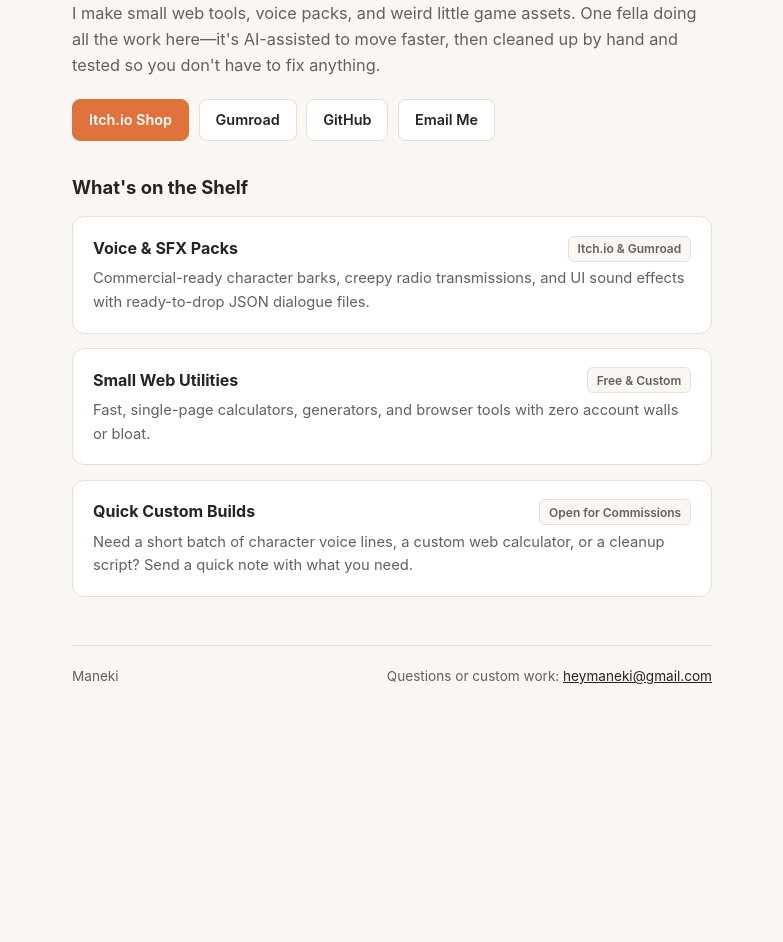
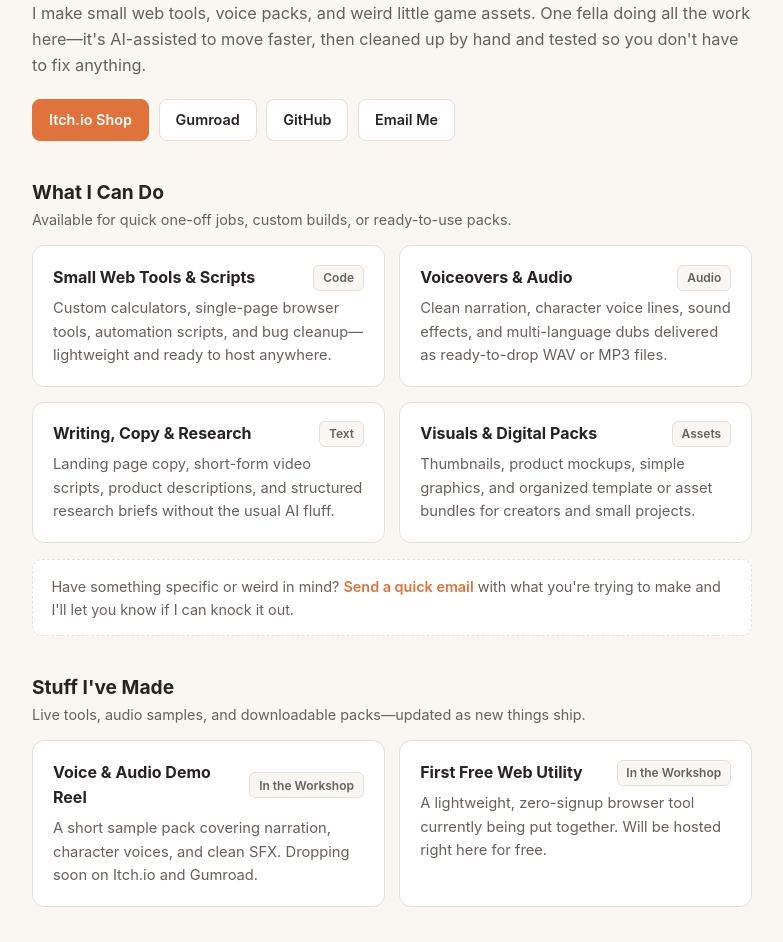
Before and after one commit to heymaneki/heymaneki.github.io, a plain HTML site: page index.html in a window 1280 px wide. Shown: the part 141-1083 px from the top of the page, without its empty margins (248-1031 px from the left). Before the commit the page ends 869 px from the top, so only its background shows below. Drawn offline with Linux system fonts and the light colour scheme.

Commit message:
Revise index.html for updated services and layout
Updated the title and various sections to reflect new services and capabilities. Adjusted styling and layout for better presentation.

```diff
--- a/index.html
+++ b/index.html
@@ -3,7 +3,7 @@
 <head>
   <meta charset="UTF-8" />
   <meta name="viewport" content="width=device-width, initial-scale=1.0" />
-  <title>Maneki — Small Web Tools, Voice Packs & Game Assets</title>
+  <title>Maneki — Web Tools, Voiceovers, Writing & Digital Assets</title>
   <style>
     :root {
       --bg: #faf7f2;
@@ -13,6 +13,8 @@
       --accent: #e0723c;
       --accent-hover: #c95f2b;
       --border: #e6dfd5;
+      --pill-bg: #f2e8dc;
+      --pill-text: #8a4b27;
     }
 
     * {
@@ -30,18 +32,18 @@
     }
 
     .container {
-      max-width: 640px;
+      max-width: 720px;
       margin: 0 auto;
     }
 
     header {
-      margin-bottom: 2rem;
+      margin-bottom: 2.25rem;
     }
 
     .badge {
       display: inline-block;
-      background: #f2e8dc;
-      color: #8a4b27;
+      background: var(--pill-bg);
+      color: var(--pill-text);
       font-size: 0.8rem;
       font-weight: 600;
       padding: 0.25rem 0.65rem;
@@ -77,7 +79,7 @@
       border: 1px solid var(--border);
       background: var(--card);
       color: var(--text);
-      transition: border-color 0.15s ease, transform 0.1s ease;
+      transition: border-color 0.15s ease;
     }
 
     .btn:hover {
@@ -95,14 +97,27 @@
       border-color: var(--accent-hover);
     }
 
-    h2 {
-      font-size: 1.15rem;
-      margin: 2rem 0 0.85rem;
+    section {
+      margin-top: 2.25rem;
+    }
+
+    .section-head {
+      margin-bottom: 0.9rem;
+    }
+
+    .section-head h2 {
+      font-size: 1.2rem;
       color: var(--text);
     }
 
-    .grid {
+    .section-head p {
+      font-size: 0.9rem;
+      color: var(--muted);
+    }
+
+    .grid-2 {
       display: grid;
+      grid-template-columns: repeat(auto-fit, minmax(290px, 1fr));
       gap: 0.9rem;
     }
 
@@ -111,6 +126,15 @@
       border: 1px solid var(--border);
       border-radius: 12px;
       padding: 1.15rem 1.25rem;
+      text-decoration: none;
+      color: inherit;
+      display: block;
+      transition: border-color 0.15s ease, transform 0.1s ease;
+    }
+
+    a.card:hover {
+      border-color: var(--accent);
+      transform: translateY(-1px);
     }
 
     .card-top {
@@ -118,7 +142,7 @@
       justify-content: space-between;
       align-items: center;
       gap: 0.5rem;
-      margin-bottom: 0.35rem;
+      margin-bottom: 0.4rem;
     }
 
     .card h3 {
@@ -136,9 +160,35 @@
       white-space: nowrap;
     }
 
+    .tag-live {
+      background: var(--pill-bg);
+      color: var(--pill-text);
+      border-color: transparent;
+    }
+
     .card p {
       color: var(--muted);
       font-size: 0.92rem;
+    }
+
+    .cta-bar {
+      margin-top: 1rem;
+      background: var(--card);
+      border: 1px dashed var(--border);
+      border-radius: 10px;
+      padding: 0.9rem 1.15rem;
+      font-size: 0.9rem;
+      color: var(--muted);
+    }
+
+    .cta-bar a {
+      color: var(--accent);
+      font-weight: 600;
+      text-decoration: none;
+    }
+
+    .cta-bar a:hover {
+      text-decoration: underline;
     }
 
     footer {
@@ -175,36 +225,91 @@
       </div>
     </header>
 
-    <h2>What's on the Shelf</h2>
-    <div class="grid">
+    <!-- SECTION 1: SERVICES & CAPABILITIES -->
+    <section>
+      <div class="section-head">
+        <h2>What I Can Do</h2>
+        <p>Available for quick one-off jobs, custom builds, or ready-to-use packs.</p>
+      </div>
+
+      <div class="grid-2">
         <div class="card">
           <div class="card-top">
-          <h3>Voice &amp; SFX Packs</h3>
-          <span class="tag">Itch.io &amp; Gumroad</span>
+            <h3>Small Web Tools &amp; Scripts</h3>
+            <span class="tag">Code</span>
           </div>
-        <p>Commercial-ready character barks, creepy radio transmissions, and UI sound effects with ready-to-drop JSON dialogue files.</p>
+          <p>Custom calculators, single-page browser tools, automation scripts, and bug cleanup—lightweight and ready to host anywhere.</p>
         </div>
 
         <div class="card">
           <div class="card-top">
-          <h3>Small Web Utilities</h3>
-          <span class="tag">Free &amp; Custom</span>
+            <h3>Voiceovers &amp; Audio</h3>
+            <span class="tag">Audio</span>
           </div>
-        <p>Fast, single-page calculators, generators, and browser tools with zero account walls or bloat.</p>
+          <p>Clean narration, character voice lines, sound effects, and multi-language dubs delivered as ready-to-drop WAV or MP3 files.</p>
         </div>
 
         <div class="card">
           <div class="card-top">
-          <h3>Quick Custom Builds</h3>
-          <span class="tag">Open for Commissions</span>
+            <h3>Writing, Copy &amp; Research</h3>
+            <span class="tag">Text</span>
           </div>
-        <p>Need a short batch of character voice lines, a custom web calculator, or a cleanup script? Send a quick note with what you need.</p>
+          <p>Landing page copy, short-form video scripts, product descriptions, and structured research briefs without the usual AI fluff.</p>
+        </div>
+
+        <div class="card">
+          <div class="card-top">
+            <h3>Visuals &amp; Digital Packs</h3>
+            <span class="tag">Assets</span>
+          </div>
+          <p>Thumbnails, product mockups, simple graphics, and organized template or asset bundles for creators and small projects.</p>
         </div>
       </div>
 
+      <div class="cta-bar">
+        Have something specific or weird in mind? <a href="mailto:heymaneki@gmail.com">Send a quick email</a> with what you're trying to make and I'll let you know if I can knock it out.
+      </div>
+    </section>
+
+    <!-- SECTION 2: PORTFOLIO / FINISHED WORK -->
+    <section>
+      <div class="section-head">
+        <h2>Stuff I've Made</h2>
+        <p>Live tools, audio samples, and downloadable packs—updated as new things ship.</p>
+      </div>
+
+      <div class="grid-2">
+        <!-- TEMPLATE FOR LIVE PROJECTS (Copy & uncomment as you ship things):
+        <a class="card" href="https://YOUR-LINK-HERE" target="_blank" rel="noopener">
+          <div class="card-top">
+            <h3>Project Name ↗</h3>
+            <span class="tag tag-live">Live Tool</span>
+          </div>
+          <p>Short one-sentence description of what it does.</p>
+        </a>
+        -->
+
+        <div class="card">
+          <div class="card-top">
+            <h3>Voice &amp; Audio Demo Reel</h3>
+            <span class="tag">In the Workshop</span>
+          </div>
+          <p>A short sample pack covering narration, character voices, and clean SFX. Dropping soon on Itch.io and Gumroad.</p>
+        </div>
+
+        <div class="card">
+          <div class="card-top">
+            <h3>First Free Web Utility</h3>
+            <span class="tag">In the Workshop</span>
+          </div>
+          <p>A lightweight, zero-signup browser tool currently being put together. Will be hosted right here for free.</p>
+        </div>
+      </div>
+    </section>
+
     <footer>
       <span>Maneki</span>
-      <span>Questions or custom work: <a href="mailto:heymaneki@gmail.com">heymaneki@gmail.com</a></span>
+      <span>Contact: <a href="mailto:heymaneki@gmail.com">heymaneki@gmail.com</a></span>
     </footer>
   </div>
 </body>
```
Lines whose indentation alone changed are shown as unchanged.
